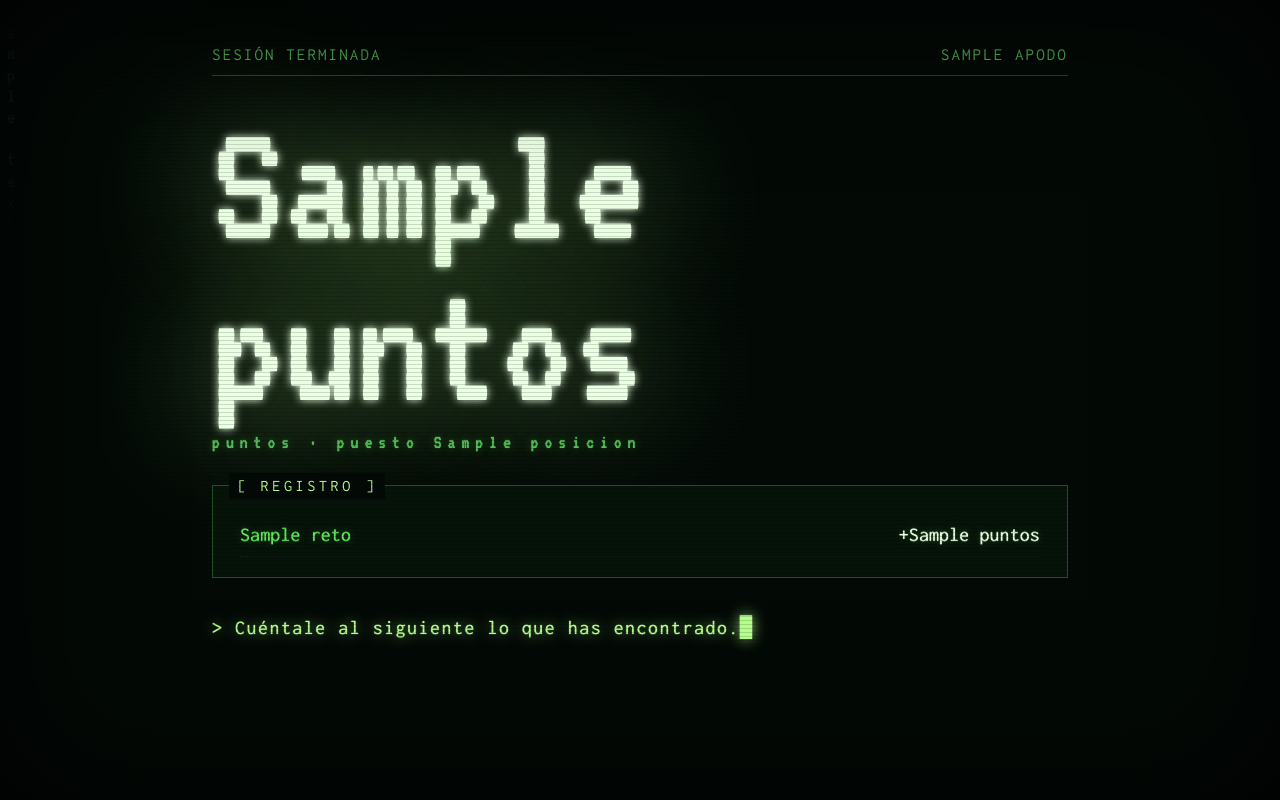
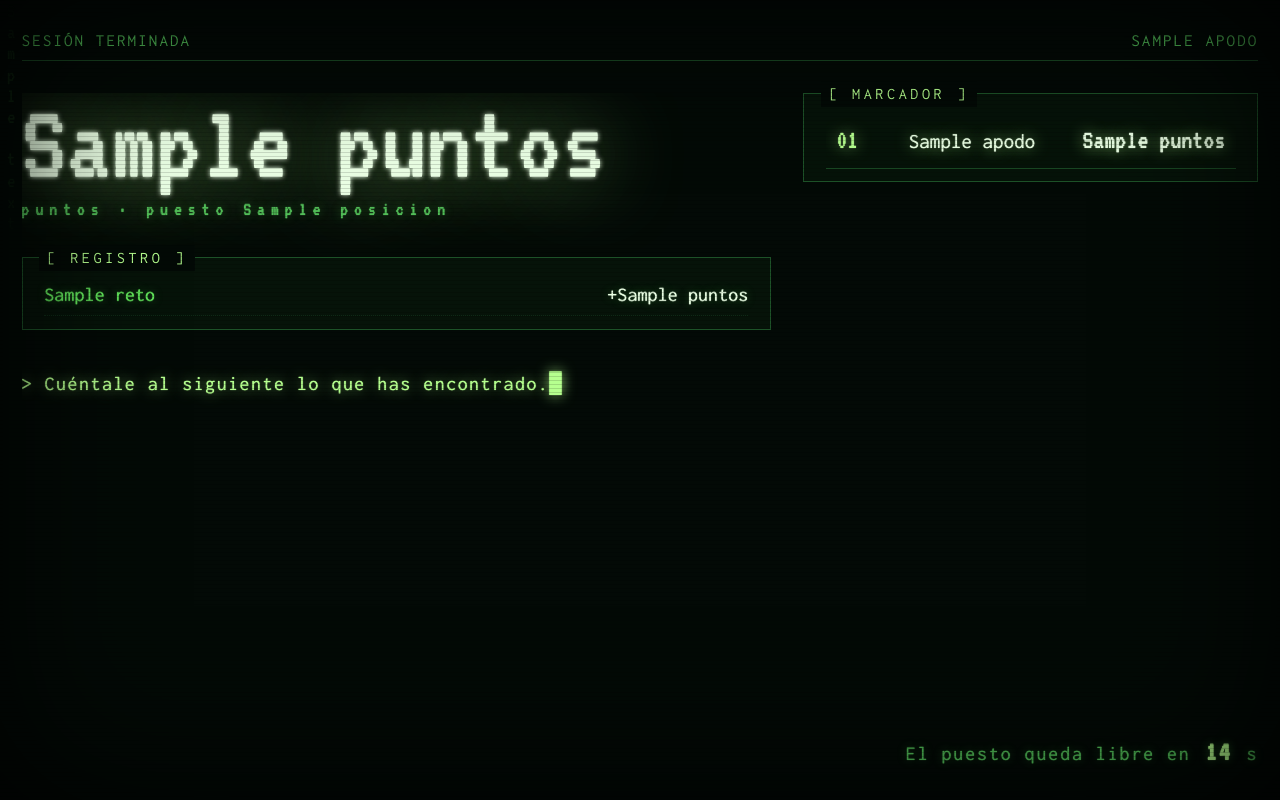
Before and after one commit to SergeySoto/CTF-Codefest2026, a FastAPI app: template platform/app/templates/fin.html in a window 1280 px wide. Run offline with FastAPI, Linux system fonts and the light colour scheme; the template is opened without the code that fills it: most values are stand-ins (such as "Sample title", 1, 10 or a date in 2020); parts of the project's set-up code (start-up, migrations or seed data) failed here and were passed over.

Commit message:
Marcador al terminar, acceso desde el inicio y kiosco sin scroll
Marcador
- Al acabar el tiempo, el jugador ve su tanteo junto a la clasificación, con
  su fila señalada. Es el único momento en que el marcador le importa.
- Si ha quedado fuera del top 10, su fila se añade aparte: nadie termina sin
  verse en la lista.
- Enlace al marcador del día desde la pantalla de inicio, en las dos ramas
  (partida nueva y sesión recuperable).
- La cuenta atrás de los 20 segundos ahora es visible, para que el animador y
  la cola vean el relevo en vez de que la pantalla salte sola.

Sin scroll
- La página no se desplaza en ninguna pantalla. Lo que puede desbordar (el
  índice de retos, el visor, la clasificación) se desplaza dentro de su
  propio panel, así que nada queda fuera de alcance.
- Los tamaños se atan a la altura del viewport: en un monitor bajo la
  interfaz encoge en vez de esconder la marca detrás de un panel desplazado.
- Comprobado sin scroll en inicio, juego y marcador de 1080 a 700 px de alto.

De paso, la plantilla de inicio tenía un </div> en la rama equivocada del
condicional: la rama de reglas cerraba un div de más.

Co-Authored-By: Claude Opus 5 <noreply@anthropic.com>
Claude-Session: https://claude.ai/code/session_01XuKorf1pA2uS3SQtaiaPB5

```diff
--- a/platform/app/main.py
+++ b/platform/app/main.py
@@ -85,6 +85,15 @@ def retos_con_estado(jugador_id: int):
                WHERE b.activa = 1
                ORDER BY b.orden, b.id""",
             (jugador_id,),
+        ).fetchall()
+
+
+def clasificacion(limite: int = 15):
+    with db.conexion() as con:
+        return con.execute(
+            "SELECT id, apodo, puntos FROM jugadores "
+            "ORDER BY puntos DESC, empezado_en LIMIT ?",
+            (limite,),
         ).fetchall()
 
 
@@ -261,6 +270,10 @@ async def fin(request: Request):
                WHERE e.jugador_id = ? ORDER BY e.en""",
             (jugador["id"],),
         ).fetchall()
+    top = clasificacion(10)
+    # si el jugador se ha quedado fuera del top, su fila se añade igualmente:
+    # nadie debe terminar sin verse en la lista.
+    fuera = not any(f["id"] == jugador["id"] for f in top)
     respuesta = plantillas.TemplateResponse(
         request,
         "fin.html",
@@ -268,6 +281,8 @@ async def fin(request: Request):
             "jugador": jugador,
             "posicion": posicion,
             "encontradas": encontradas,
+            "top": top,
+            "fuera": fuera,
             "lluvia": lluvia(),
         },
     )
@@ -277,10 +292,8 @@ async def fin(request: Request):
 
 @app.get("/marcador", response_class=HTMLResponse)
 async def marcador(request: Request):
+    top = clasificacion(15)
     with db.conexion() as con:
-        top = con.execute(
-            "SELECT apodo, puntos FROM jugadores ORDER BY puntos DESC, empezado_en LIMIT 15"
-        ).fetchall()
         total = con.execute("SELECT COUNT(*) AS n FROM jugadores").fetchone()["n"]
     return plantillas.TemplateResponse(
         request, "marcador.html", {"top": top, "total": total, "lluvia": lluvia()}
@@ -289,8 +302,6 @@ async def marcador(request: Request):
 
 @app.get("/api/marcador")
 async def api_marcador():
-    with db.conexion() as con:
-        top = con.execute(
-            "SELECT apodo, puntos FROM jugadores ORDER BY puntos DESC, empezado_en LIMIT 15"
-        ).fetchall()
-    return JSONResponse([dict(f) for f in top])
+    return JSONResponse([
+        {"apodo": f["apodo"], "puntos": f["puntos"]} for f in clasificacion(15)
+    ])
--- a/platform/app/static/css/estilo.css
+++ b/platform/app/static/css/estilo.css
@@ -45,18 +45,21 @@
 
 * { box-sizing: border-box; }
 
-html { font-size: 18px; }
+/* Kiosco: la página no se desplaza nunca. Lo que puede desbordar (el índice
+   de retos, el visor, la clasificación) se desplaza dentro de su propio
+   panel, así que nada queda fuera de alcance sin que la pantalla se mueva. */
+html { font-size: 18px; height: 100%; overflow: hidden; }
 
 body {
   margin: 0;
-  min-height: 100vh;
+  height: 100%;
+  overflow: hidden;
   background: var(--vidrio);
   color: var(--p-med);
   font-family: var(--texto);
   font-size: 1.1rem;
   line-height: 1.6;
   letter-spacing: .01em;
-  overflow-x: hidden;
 }
 
 /* ---------------------------------------------------------- el tubo CRT
@@ -117,8 +120,24 @@ body {
   position: relative;
   z-index: 1;
   width: min(92ch, 100%);
+  height: 100dvh;
   margin: 0 auto;
-  padding: calc(var(--paso) * 3) calc(var(--paso) * 2) calc(var(--paso) * 6);
+  padding: calc(var(--paso) * 2.5) calc(var(--paso) * 2);
+  display: flex;
+  flex-direction: column;
+  gap: var(--paso);
+  overflow: hidden;
+}
+
+/* Válvula de seguridad: en una pantalla baja, el bloque central cede antes
+   que recortarse. La página sigue quieta. */
+.desborda {
+  flex: 1;
+  min-height: 0;
+  overflow-y: auto;
+  display: flex;
+  flex-direction: column;
+  gap: calc(var(--paso) * 1.5);
 }
 
 /* -------------------------------------------------------- tipos y ritmo */
@@ -168,7 +187,6 @@ a:hover { color: var(--p-max); text-shadow: var(--halo-max); }
   border: 1px solid var(--p-linea);
   background: var(--vidrio-2);
   padding: calc(var(--paso) * 2) calc(var(--paso) * 2) calc(var(--paso) * 1.5);
-  margin-bottom: calc(var(--paso) * 2);
 }
 
 .panel > .titulo {
@@ -439,7 +457,7 @@ a.reto:hover { background: rgba(99, 232, 92, .09); color: var(--p-max); }
 }
 
 /* salir: confirmación en línea, nunca un diálogo del navegador */
-.salida { margin-top: calc(var(--paso) * 2); text-align: right; }
+.salida { text-align: right; }
 .salida button { color: var(--p-bajo); border-color: var(--p-muerto); font-size: 1.05rem; }
 .salida button:hover { color: var(--vidrio); background: var(--p-bajo); }
 .confirmar[hidden] { display: none; }
@@ -513,20 +531,29 @@ a.reto:hover { background: rgba(99, 232, 92, .09); color: var(--p-max); }
    de vista, que es lo único que importa cuando quedan cinco minutos. */
 
 .taller {
+  flex: 1;
+  min-height: 0;
   display: grid;
   grid-template-columns: minmax(30ch, 34ch) 1fr;
   gap: calc(var(--paso) * 2);
-  align-items: start;
+  align-items: stretch;
 }
 
-.retos-panel { padding-left: 0; padding-right: 0; }
+.retos-panel {
+  padding-left: 0;
+  padding-right: 0;
+  min-height: 0;
+  display: flex;
+  flex-direction: column;
+}
+.retos-panel .retos { overflow-y: auto; min-height: 0; }
 .retos-panel .titulo { left: 2ch; }
 .retos-panel .retos { border-top: none; }
 
 .visor-panel {
   display: flex;
   flex-direction: column;
-  min-height: 60vh;
+  min-height: 0;
   padding-bottom: calc(var(--paso) * 1);
 }
 
@@ -535,8 +562,7 @@ a.reto:hover { background: rgba(99, 232, 92, .09); color: var(--p-max); }
 #visor {
   flex: 1;
   width: 100%;
-  height: calc(100vh - 26rem);
-  min-height: 55vh;
+  min-height: 0;
   border: 0;                 /* el panel ya enmarca: no anidamos marcos */
   background: var(--vidrio);
 }
@@ -559,7 +585,8 @@ a.reto:hover { background: rgba(99, 232, 92, .09); color: var(--p-max); }
 }
 
 /* la partida necesita ancho: índice y visor conviven en pantalla */
-body.pantalla-juego .pantalla { width: min(150ch, 100%); padding-top: calc(var(--paso) * 2); }
+body.pantalla-juego .pantalla { width: min(150ch, 100%); }
+body.pantalla-fin .pantalla { width: min(130ch, 100%); }
 
 /* el rótulo bajo la cifra necesita aire: si no, se mete en el panel siguiente */
 .total { margin-bottom: calc(var(--paso) * 2.5); }
@@ -573,3 +600,98 @@ body.pantalla-juego .pantalla { width: min(150ch, 100%); padding-top: calc(var(-
   .reto .dif { grid-column: 2 / 3; grid-row: 2; }
   .reto .marca-ok { grid-column: 3; grid-row: 1; }
 }
+
+
+/* ===================================================== cierre de sesión
+   Al acabar el tiempo el jugador ve su tanteo y, al lado, dónde ha caído.
+   Es el único momento en que el marcador le importa de verdad. */
+
+.cierre {
+  flex: 1;
+  min-height: 0;
+  display: grid;
+  grid-template-columns: 1fr minmax(34ch, 46ch);
+  gap: calc(var(--paso) * 3);
+  align-items: start;
+}
+
+.cierre-yo {
+  display: flex;
+  flex-direction: column;
+  gap: var(--paso);
+  min-height: 0;
+  overflow-y: auto;
+}
+
+.cierre-tabla {
+  min-height: 0;
+  max-height: 100%;
+  display: flex;
+  flex-direction: column;
+}
+.cierre-tabla .clasificacion {
+  margin: 0;
+  overflow-y: auto;
+  min-height: 0;
+}
+.cierre-tabla .clasificacion li { font-size: 1.15rem; }
+.cierre-tabla .clasificacion .puesto,
+.cierre-tabla .clasificacion .pts { font-size: 1.5rem; }
+
+/* la fila del jugador: si ha quedado fuera del top se añade separada */
+.clasificacion .soy-yo {
+  color: var(--p-max);
+  text-shadow: var(--halo-max);
+  border-bottom-color: var(--p-linea);
+}
+.clasificacion .soy-yo .puesto { color: var(--p-alto); }
+.clasificacion .aparte { border-top: 1px dashed var(--p-linea); margin-top: var(--paso); }
+
+.relevo { margin: 0; color: var(--p-bajo); text-align: right; letter-spacing: .1em; }
+.relevo b {
+  color: var(--p-alto);
+  font-family: var(--pantalla);
+  font-size: 1.5rem;
+  padding: 0 .3ch;
+  font-variant-numeric: tabular-nums;
+}
+
+.ver-marcador { margin: 0; text-align: right; }
+.ver-marcador a { letter-spacing: .06em; }
+
+/* ---------------------------------------------------- marcador a pantalla */
+
+.pantalla-marcador .clasificacion { flex: 1; min-height: 0; overflow-y: auto; margin: 0; }
+.pantalla-marcador .marca { margin-bottom: var(--paso); }
+
+/* barras de desplazamiento internas, en el mundo */
+.desborda, .retos, .cierre-yo, .clasificacion { scrollbar-width: thin; scrollbar-color: var(--p-linea) transparent; }
+::-webkit-scrollbar { width: 6px; height: 6px; }
+::-webkit-scrollbar-thumb { background: var(--p-linea); }
+::-webkit-scrollbar-track { background: transparent; }
+
+@media (max-width: 62rem) {
+  .cierre { grid-template-columns: 1fr; }
+}
+
+/* --------------------------------------------- pantallas bajas (kiosco)
+   No sabemos la altura del monitor del stand. Antes que dejar que un panel
+   se desplace y esconda la marca, encoge todo hasta que quepa. */
+
+@media (max-height: 900px) {
+  :root { --paso: .6rem; }
+  .marca { font-size: clamp(2.2rem, 7vh, 4rem); margin-bottom: var(--paso); }
+  .marca small { font-size: .85rem; }
+  .desborda { gap: var(--paso); }
+  .reglas li { margin-bottom: calc(var(--paso) * .8); font-size: 1.05rem; }
+  .panel { padding: calc(var(--paso) * 1.6) calc(var(--paso) * 2) calc(var(--paso) * 1.2); }
+  .crono .cifras { font-size: clamp(2.6rem, 9vh, 6rem); }
+  .tanteo .puntos { font-size: clamp(2rem, 6vh, 4rem); }
+  .total { font-size: clamp(3.5rem, 14vh, 8rem); }
+}
+
+@media (max-height: 720px) {
+  html { font-size: 16px; }
+  .reglas li { font-size: 1rem; }
+  .caja-unica input { font-size: 1.2rem; }
+}
--- a/platform/app/templates/fin.html
+++ b/platform/app/templates/fin.html
@@ -1,5 +1,6 @@
 {% extends "base.html" %}
 {% block titulo %}Fin · Codefest CTF{% endblock %}
+{% block clase %}pantalla-fin{% endblock %}
 {% block contenido %}
 
 <div class="estado">
@@ -8,6 +9,9 @@
   <span>{{ jugador.apodo }}</span>
 </div>
 
+<div class="cierre">
+
+  <div class="cierre-yo">
     <p class="total linea" style="--t:80ms">
       {{ jugador.puntos }}
       <small>puntos · puesto {{ posicion }}</small>
@@ -29,6 +33,39 @@
     <p class="consejo linea" style="--t:340ms">
       &gt; Cuéntale al siguiente lo que has encontrado.<span class="cursor">█</span>
     </p>
+  </div>
 
-<script>setTimeout(() => location.assign("/"), 20000);</script>
+  <section class="panel cierre-tabla linea" style="--t:300ms">
+    <h2 class="titulo">[ marcador ]</h2>
+    <ol class="clasificacion">
+      {% for j in top %}
+      <li {% if j.id == jugador.id %}class="soy-yo"{% endif %}>
+        <span class="puesto">{{ '%02d'|format(loop.index) }}</span>
+        <span class="nombre">{{ j.apodo }}</span>
+        <span class="pts">{{ j.puntos }}</span>
+      </li>
+      {% endfor %}
+      {% if fuera %}
+      <li class="soy-yo aparte">
+        <span class="puesto">{{ '%02d'|format(posicion) }}</span>
+        <span class="nombre">{{ jugador.apodo }}</span>
+        <span class="pts">{{ jugador.puntos }}</span>
+      </li>
+      {% endif %}
+    </ol>
+  </section>
+
+</div>
+
+<p class="relevo">El puesto queda libre en <b id="cuenta">20</b> s</p>
+
+<script>
+let quedan = 20;
+const n = document.getElementById("cuenta");
+setInterval(() => {
+  quedan -= 1;
+  n.textContent = quedan;
+  if (quedan <= 0) location.assign("/");
+}, 1000);
+</script>
 {% endblock %}
--- a/platform/app/templates/marcador.html
+++ b/platform/app/templates/marcador.html
@@ -29,8 +29,7 @@ const fila = (j, i) => {
 setInterval(async () => {
   try {
     const top = await (await fetch("/api/marcador")).json();
-    const ol = document.getElementById("clasificacion");
-    ol.replaceChildren(...top.map(fila));
+    document.getElementById("clasificacion").replaceChildren(...top.map(fila));
   } catch {}
 }, 5000);
 </script>
```
Also changed, not shown: platform/app/templates/inicio.html (+8 -1 lines), README.md. Lines whose indentation alone changed are shown as unchanged.
